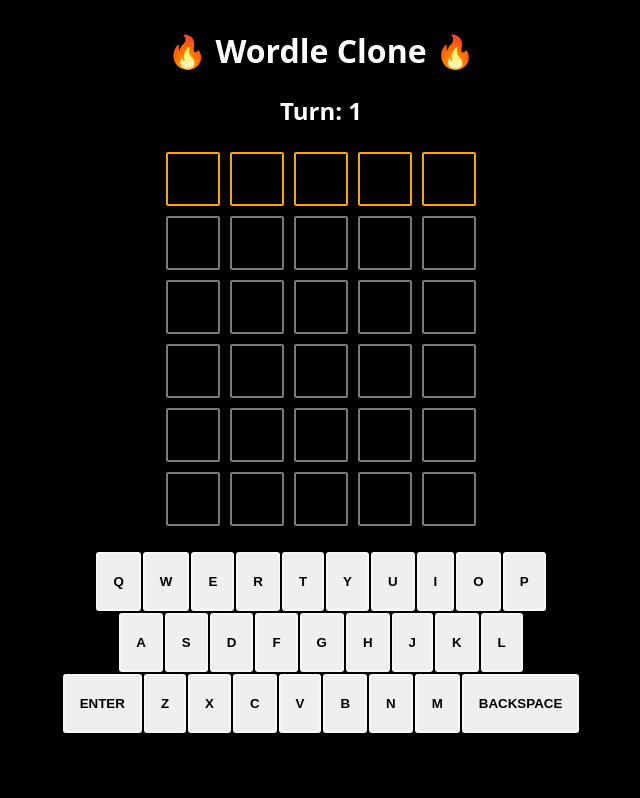
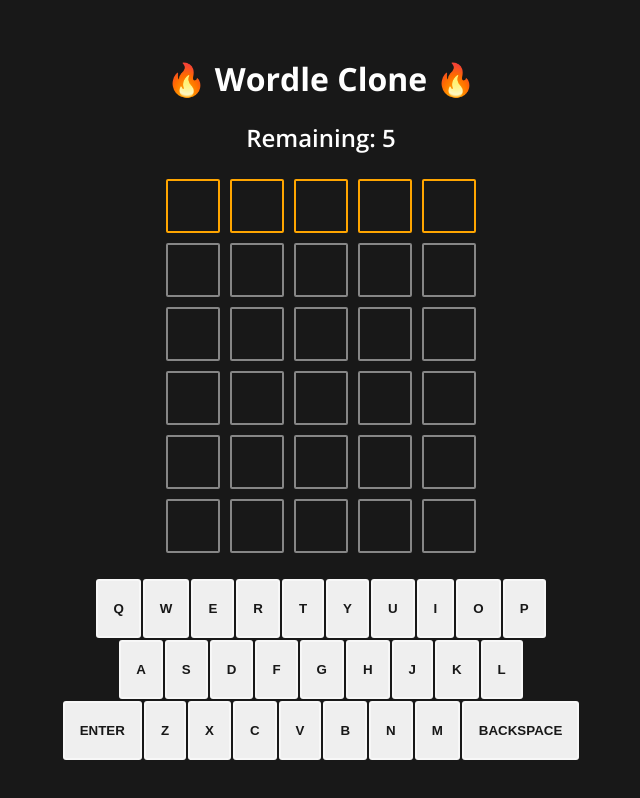
Before and after one commit to zachurich/wordle-clone, a React (Create React App) app: page / in a window 1280 px wide. Shown: the top 798 px of the page, without its empty margins (319-959 px from the left). Built offline with nearby package versions, Linux system fonts and the light colour scheme.

Commit message:
more shit

```diff
--- a/public/index.html
+++ b/public/index.html
@@ -15,6 +15,10 @@
       user's mobile device or desktop. See https://developers.google.com/web/fundamentals/web-app-manifest/
     -->
     <link rel="manifest" href="%PUBLIC_URL%/manifest.json" />
+
+    <link rel="preconnect" href="https://fonts.googleapis.com">
+    <link rel="preconnect" href="https://fonts.gstatic.com" crossorigin>
+    <link href="https://fonts.googleapis.com/css2?family=Open+Sans:wght@600;700;800&display=swap" rel="stylesheet">
     <!--
       Notice the use of %PUBLIC_URL% in the tags above.
       It will be replaced with the URL of the `public` folder during the build.
--- a/src/App.css
+++ b/src/App.css
@@ -6,13 +6,18 @@
   --tertiary: orange;
   --disabled: #ddd;
   --text: white;
+  --black: rgb(24, 24, 24);
 }
 
 body {
   font-family: "Open Sans", sans-serif;
   text-align: center;
-  background-color: black;
+  background-color: rgb(24, 24, 24);
   color: var(--text);
+}
+
+h2 {
+  font-weight: 600;
 }
 
 .app {
@@ -21,6 +26,7 @@ body {
   justify-content: center;
   flex-direction: column;
   position: relative;
+  height: 100vh;
 }
 
 .message {
@@ -61,7 +67,7 @@ body {
   border: 2px solid var(--primary);
   border-radius: 2px;
   margin: 5px;
-  font-weight: bold;
+  font-weight: 800;
   font-size: 1.5rem;
   text-transform: uppercase;
 }
@@ -85,15 +91,15 @@ body {
   cursor: pointer;
   padding: 20px 15px;
   margin: 1px;
-  font-weight: bold;
+  font-weight: 800;
   text-transform: uppercase;
   border: 2px solid var(--primary);
   border-radius: 3px;
   transition: 50ms ease-in-out;
-  color: black;
+  color: var(--black);
 }
 
-.key:hover {
+.key:not(:disabled):hover {
   transform: scale(1.1);
   box-shadow: 0 10px 10px -5px  rgba(0,0,0,0.8);
 }
--- a/src/App.js
+++ b/src/App.js
@@ -5,7 +5,7 @@ import "./app.css";
 const ENTER = "Enter";
 const BACKSPACE = "Backspace";
 
-const keys = [
+const KEYS = [
   "q",
   "w",
   "e",
@@ -36,9 +36,10 @@ const keys = [
   BACKSPACE,
 ];
 
-const rowOne = keys.slice(0, keys.indexOf("p") + 1);
-const rowTwo = keys.slice(keys.indexOf("p") + 1, keys.indexOf("l") + 1);
-const rowThree = keys.slice(keys.indexOf("l") + 1, keys.length);
+const rowOne = KEYS.slice(0, KEYS.indexOf("p") + 1);
+const rowTwo = KEYS.slice(KEYS.indexOf("p") + 1, KEYS.indexOf("l") + 1);
+const rowThree = KEYS.slice(KEYS.indexOf("l") + 1, KEYS.length);
+
 const keyRows = [rowOne, rowTwo, rowThree];
 
 const guessCount = 6;
@@ -96,8 +97,7 @@ const getGridLetterState = (
 ) => {
   if (
     (currentTurn !== rowTurn && letter) ||
-    (currentTurn === rowTurn && won) ||
-    (currentTurn === rowTurn && lost)
+    (currentTurn === rowTurn && (won || lost))
   ) {
     return getLetterStateClass(guessValues, letter);
   }
@@ -167,7 +167,7 @@ function App() {
 
   const onKeyClick = useCallback(
     (keyValue) => {
-      if (keys.includes(keyValue)) {
+      if (KEYS.includes(keyValue)) {
         if (keyValue === ENTER) return submitGuess();
 
         if (keyValue === BACKSPACE) return backspace();
@@ -200,7 +200,7 @@ function App() {
     <div className="app">
       <header>
         <h1> 🔥 Wordle Clone 🔥</h1>
-        <h2>Turn: {currentTurn}</h2>
+        <h2>Remaining: {guessCount - currentTurn}</h2>
       </header>
       {error ? (
         <Message text={error} clearError={() => setError(undefined)} isError />
@@ -219,7 +219,12 @@ function App() {
           />
         </section>
         <section className="keyboard">
-          <KeyBoard won={won} onKeyClick={onKeyClick} guessList={guessList} />
+          <KeyBoard
+            won={won}
+            lost={lost}
+            onKeyClick={onKeyClick}
+            guessList={guessList}
+          />
         </section>
       </main>
     </div>
@@ -238,7 +243,6 @@ function GuessGrid({
   return Object.entries(guessRows).map(([key, turnValues]) => (
     <Guess
       key={`${currentTurn}-${key}`}
-      correctWord={correctWord}
       currentTurn={currentTurn}
       rowTurn={Number(key)}
       guessValues={turnValues}
@@ -248,7 +252,7 @@ function GuessGrid({
   ));
 }
 
-function Guess({ correctWord, currentTurn, rowTurn, guessValues, won, lost }) {
+function Guess({ currentTurn, rowTurn, guessValues, won, lost }) {
   return (
     <div className="guess-row">
       {guessValues.map((letter, index) => {
@@ -279,12 +283,12 @@ function Guess({ correctWord, currentTurn, rowTurn, guessValues, won, lost }) {
   );
 }
 
-function KeyBoard({ won, onKeyClick, guessList }) {
+function KeyBoard({ won, lost, onKeyClick, guessList }) {
   return keyRows.map((row, index) => (
     <div key={`row-${index}`} className="key-row">
       {row.map((key) => (
         <button
-          disabled={won}
+          disabled={won || lost}
           key={key}
           className={classNames("key", getKeyboardLetterState(guessList, key))}
           onClick={() => onKeyClick(key)}
@@ -298,8 +302,10 @@ function KeyBoard({ won, onKeyClick, guessList }) {
 
 function Message({ text, clearError, isError }) {
   useEffect(() => {
-    setTimeout(() => clearError(), 1000);
-  }, []);
+    if (clearError) {
+      setTimeout(() => clearError(), 1000);
+    }
+  }, [clearError]);
   return (
     <div className={`message message__${isError ? "error" : "success"}`}>
       {text}
```
